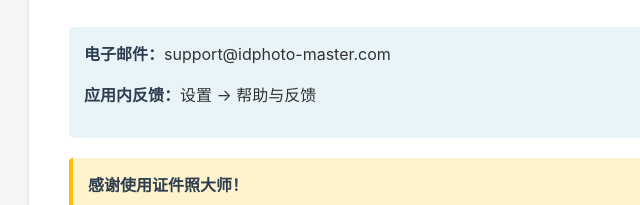
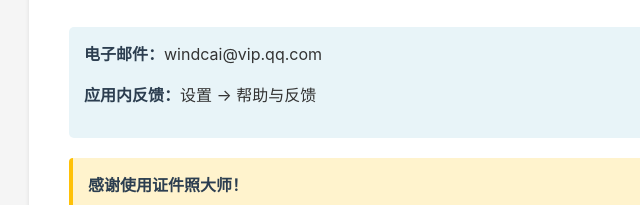
Before and after one commit to cxj303478208/fenbei, a plain HTML site: page zhengjianzhaopiandashi/yfxy.html in a window 1280 px wide. Shown: the part 1520-1725 px from the top of the page, 231-871 px from the left. Drawn offline with Linux system fonts and the light colour scheme.

Commit message:
Update yfxy.html

```diff
--- a/zhengjianzhaopiandashi/yfxy.html
+++ b/zhengjianzhaopiandashi/yfxy.html
@@ -95,7 +95,7 @@
 
                 <h2>9. 联系我们</h2>
                 <div class="contact">
-                    <p><strong>电子邮件：</strong>support@idphoto-master.com</p>
+                    <p><strong>电子邮件：</strong>windcai@vip.qq.com</p>
                     <p><strong>应用内反馈：</strong>设置 → 帮助与反馈</p>
                 </div>
                 <div class="highlight"><strong>感谢使用证件照大师！</strong></div>
@@ -143,7 +143,7 @@
 
                 <h2>9. Contact Us</h2>
                 <div class="contact">
-                    <p><strong>Email:</strong> support@idphoto-master.com</p>
+                    <p><strong>Email:</strong> windcai@vip.qq.com</p>
                     <p><strong>In-App:</strong> Settings → Help & Feedback</p>
                 </div>
                 <div class="highlight"><strong>Thank you for using ID Photo Master!</strong></div>
@@ -204,4 +204,5 @@
         });
     </script>
 </body>
+
 </html>
```
